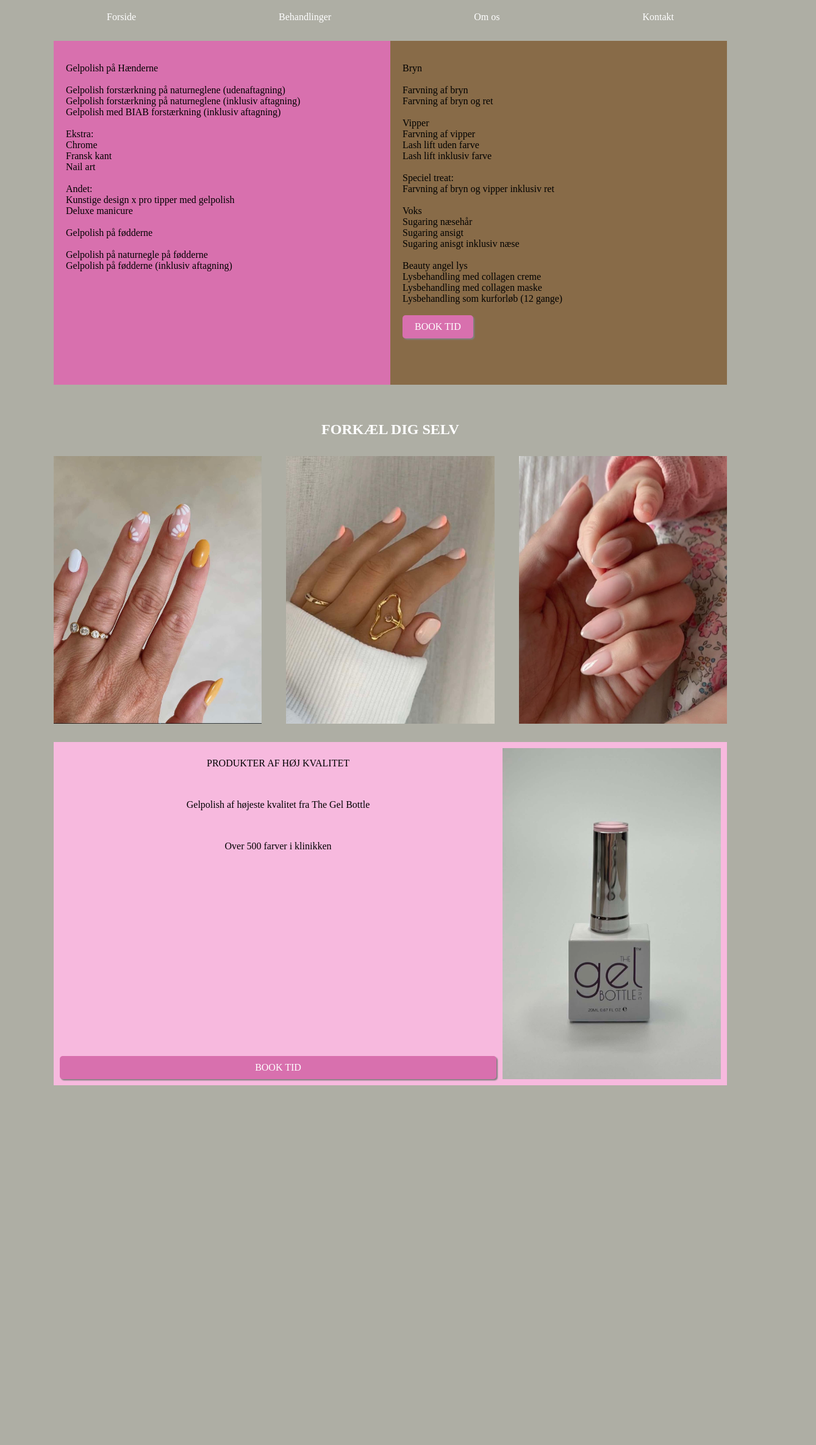
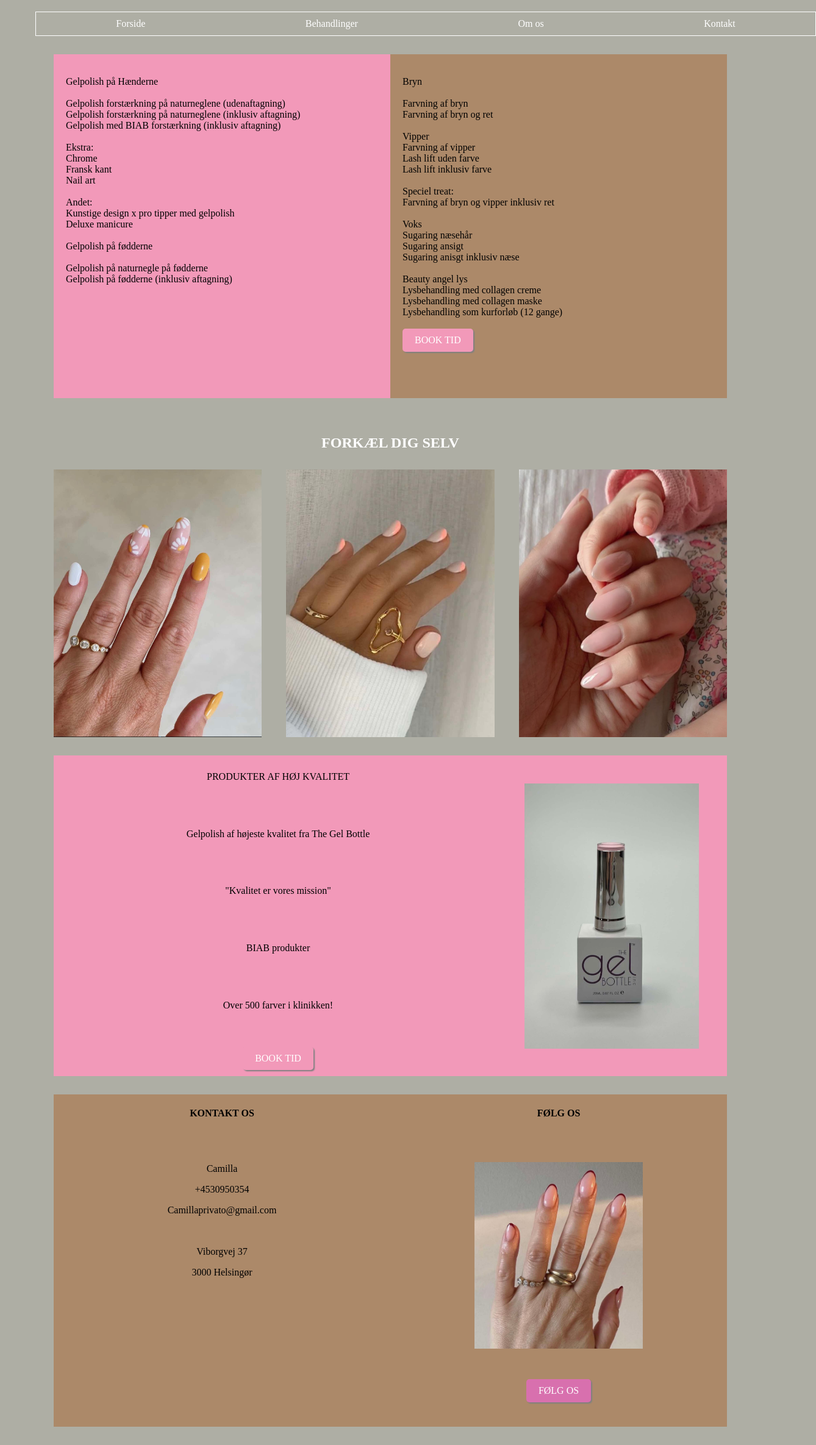
Before and after one commit to emra0005/Konaktepe-Nails, a plain HTML site: page behandlinger.html in a window 1280 px wide. Shown: the part 61-2431 px from the top of the page at 61% size, 1338 px wide, since content can reach past the window. Before the commit the page ends 1871 px from the top, so only its background shows below. Drawn offline with Linux system fonts and the light colour scheme.

Commit message:
Tilføøjer fredagens arbejde

```diff
--- a/behandlinger.html
+++ b/behandlinger.html
@@ -6,6 +6,20 @@
     <title>Document</title>
     <link rel="stylesheet" href="style.css" />
     <link rel="stylesheet" href="layout.css" />
+    <link
+    rel="icon"
+    type="image/png"
+    href="favicon/favicon-96x96.png"
+    sizes="96x96"
+  />
+  <link rel="icon" type="image/svg+xml" href="favicon/favicon.svg" />
+  <link rel="shortcut icon" href="favicon/favicon.ico" />
+  <link
+    rel="apple-touch-icon"
+    sizes="180x180"
+    href="favicon/apple-touch-icon.png"
+  />
+  <link rel="manifest" href="favicon/site.webmanifest" />
   </head>
 
   <header>
@@ -98,18 +112,47 @@
         <div class="grid_2-1">
       <div class="col-order">
         <p>PRODUKTER AF HØJ KVALITET </p>
-        <br>
+
         <p>Gelpolish af højeste kvalitet fra The Gel Bottle</p>
-        <br>
-        <p>Over 500 farver i klinikken</p>
+        <p>"Kvalitet er vores mission"</p>
+        <p>BIAB produkter</p>
 
+        <p>Over 500 farver i klinikken!</p>
+
+       <div class="kanp">
         <a class="btn" href="https://konaktepebeauty.onlinebooq.dk/?fbclid=PAZXh0bgNhZW0CMTEAAabtdQ2S5Q3etEaxqF8Uf48FLMnhdxHBkgsmVZAZiCeurtXkkcrmrxjP_Qw_aem_p4bIPOFQPz74p3LPcLp2oA">BOOK TID</a>
+      </div>
       </div>
       <div class="col-order">
         <img src="img/billede13.jpg" alt="billede 13" />
     </div>
     </div>
     </section>
+    <footer>
+      <section>
+        <div class="footerbox">
+          <div class="kontakt">
+            <h4>KONTAKT OS</h4>
+            <br />
+            <br />
+            <p>Camilla</p>
+            <p>+4530950354</p>
+            <p>Camillaprivato@gmail.com</p>
+            <br />
+            <p>Viborgvej 37</p>
+            <p>3000 Helsingør</p>
+          </div>
+
+          <div class="følgos">
+            <h4>FØLG OS</h4>
+            <img src="img/fod.JPEG" alt="footerbillede" />
+            <a class="btn2" href="https://www.instagram.com/konaktepe_nails/"
+              >FØLG OS</a
+            >
+          </div>
+        </div>
+      </section>
+    </footer>
 
 
 
--- a/style.css
+++ b/style.css
@@ -3,6 +3,10 @@ h1 {
   text-align: center;
 }
 h2 {
+  color: white;
+  text-align: center;
+}
+h3 {
   color: white;
   text-align: center;
 }
@@ -53,10 +57,12 @@ img {
   height: 100%;
   object-fit: cover;
 }
-
 .img-text {
   display: grid;
+  text-decoration: none;
+  font-size: small;
 }
+
 .bob {
   grid-column: 1/2;
   grid-row: 1/2;
@@ -98,7 +104,7 @@ h5 {
 }
 /* lyserøde kasser */
 .image-box1 {
-  background-color: rgb(216, 112, 174);
+  background-color: #f299b9;
   text-align: right;
   max-width: 100%;
   height: 100%;
@@ -111,7 +117,7 @@ h5 {
   object-fit: cover;
 }
 .image-box2 {
-  background-color: rgb(247, 185, 222);
+  background-color: #ecc2cc;
   text-align: right;
   max-width: 100%;
   height: 100%;
@@ -137,7 +143,11 @@ h5 {
   background-color: pink;
 }
 .følgos img {
-  padding: 100px;
+  max-width: 50%;
+  padding: 30px;
+}
+.følgos {
+  padding-bottom: 20px;
 }
 
 /* BEHANDLINGER side 2
@@ -145,31 +155,34 @@ h5 {
 Lyserød og brun kasse med priser*/
 
 .image-box3 {
-  background-color: rgb(216, 112, 174);
+  background-color: #f299b9;
   padding: 20px;
   text-align: left;
 }
 .image-box4 {
-  background-color: rgb(255, 192, 244);
+  background-color: #ac8969;
   padding: 20px;
   text-align: left;
 }
 /* Bunden med tgb flaske og tekst  */
 .box {
-  background-color: rgb(247, 185, 222);
+  background-color: #f299b9;
 }
 .grid_2-1 {
   display: grid;
-  grid-template-columns: 2fr 1fr;
+  grid-template-columns: 1fr;
   gap: 10px;
   padding: 10px;
 }
-.col-order {
+.col-order img {
+  margin: 10%;
+}
+/* .col-order {
   display: flex;
   flex-direction: column;
   justify-content: space-between;
   text-align: center;
-}
+} */
 
 /* OM OS - side 3 */
 .grid_1-1 {
@@ -190,11 +203,11 @@ Lyserød og brun kasse med priser*/
   text-align: center;
 }
 .cinsta {
-  display: inline-block;
+  /* display: inline-block; */
   background-color: rgb(216, 112, 174);
   color: white;
-  text-decoration: none;
-  padding: 10px 20px;
+  /* text-decoration: none; */
+  padding: 5px 10px;
   border-radius: 5px;
   box-shadow: 2px 2px 2px grey;
   margin-top: auto;
@@ -204,7 +217,7 @@ Lyserød og brun kasse med priser*/
   background-color: rgb(216, 112, 174);
   color: white;
   text-decoration: none;
-  padding: 10px 20px;
+  padding: 5px 10px;
   border-radius: 5px;
   box-shadow: 2px 2px 2px grey;
   margin-top: auto;
@@ -214,7 +227,7 @@ Lyserød og brun kasse med priser*/
   background-color: rgb(216, 112, 174);
   color: white;
   text-decoration: none;
-  padding: 10px 20px;
+  padding: 5px 10px;
   border-radius: 5px;
   box-shadow: 2px 2px 2px grey;
   margin-top: auto;
@@ -233,19 +246,20 @@ Lyserød og brun kasse med priser*/
   border-radius: 5px;
 }
 .btn2 {
-  background-color: rgb(105, 159, 131);
+  background-color: rgb(216, 112, 174);
   color: white;
   text-decoration: none;
   padding: 10px 20px;
   border-radius: 5px;
   box-shadow: 2px 2px 2px grey;
-  margin-top: auto;
+  margin-bottom: 20px;
 }
 .følgos {
   display: flex;
   flex-direction: column;
   justify-content: space-between;
   text-align: center;
+  align-items: center;
 }
 .kontakt {
   text-align: center;
@@ -279,6 +293,17 @@ Lyserød og brun kasse med priser*/
     color: white;
     text-decoration: none;
   }
+  nav ul {
+    border: 1px solid white;
+  }
+  nav ul li {
+    display: inline-block;
+    padding: 10px 20px;
+  }
+  nav {
+    width: 100vw;
+  }
+
   /* nav a:hover{
     color: black;   (kan tilføjes hvis jeg vil have menu til at skifte farve når man kører over)
 } */
@@ -309,6 +334,8 @@ Lyserød og brun kasse med priser*/
 
   .img-text {
     display: grid;
+    text-decoration: none;
+    font-size: small;
   }
   .bob {
     grid-column: 1/2;
@@ -345,6 +372,7 @@ Lyserød og brun kasse med priser*/
   }
   h5 {
     color: white;
+    font-size: large;
   }
 
   /* FORSIDE side 1
@@ -359,7 +387,7 @@ Lyserød og brun kasse med priser*/
   }
 
   .image-box1 {
-    background-color: rgb(216, 112, 174);
+    background-color: #f299b9;
     text-align: right;
     max-width: 100%;
     height: 100%;
@@ -372,7 +400,7 @@ Lyserød og brun kasse med priser*/
     object-fit: cover;
   }
   .image-box2 {
-    background-color: rgb(247, 185, 222);
+    background-color: #ecc2cc;
     text-align: right;
     max-width: 100%;
     height: 100%;
@@ -390,14 +418,14 @@ Lyserød og brun kasse med priser*/
 Lyserød og brun kasse med priser*/
 
   .image-box3 {
-    background-color: rgb(216, 112, 174);
+    background-color: #f299b9;
     text-align: left;
     max-width: 100%;
     height: 100%;
     justify-content: center;
   }
   .image-box4 {
-    background-color: rgb(136, 107, 72);
+    background-color: #ac8969;
     text-align: left;
     max-width: 100%;
     height: 100%;
@@ -406,7 +434,7 @@ Lyserød og brun kasse med priser*/
 
   /* Bunden med tgb flaske og tekst  */
   .box {
-    background-color: rgb(247, 185, 222);
+    background-color: #f299b9;
   }
   .grid_2-1 {
     display: grid;
@@ -419,6 +447,9 @@ Lyserød og brun kasse med priser*/
     flex-direction: column;
     justify-content: space-between;
     text-align: center;
+  }
+
+  .2-1knap {
   }
 
   /* OM OS - side 3 */
@@ -484,7 +515,7 @@ Lyserød og brun kasse med priser*/
 
   .btn {
     display: inline-block;
-    background-color: rgb(216, 112, 174);
+    background-color: #f299b9;
     color: white;
     text-decoration: none;
     padding: 10px 20px;
@@ -504,9 +535,10 @@ Lyserød og brun kasse med priser*/
   .footerbox {
     display: grid;
     grid-template-columns: 1fr 1fr;
-    background-color: pink;
+    background-color: #ac8969;
   }
   .følgos img {
     padding: 50px;
+    max-width: 50%;
   }
 }
```
Also changed, not shown: forside.html (+8 -4 lines), kontakt.html (+39 -0 lines), omos.html (+45 -3 lines), img/fod.JPEG (added), 1 other file.
